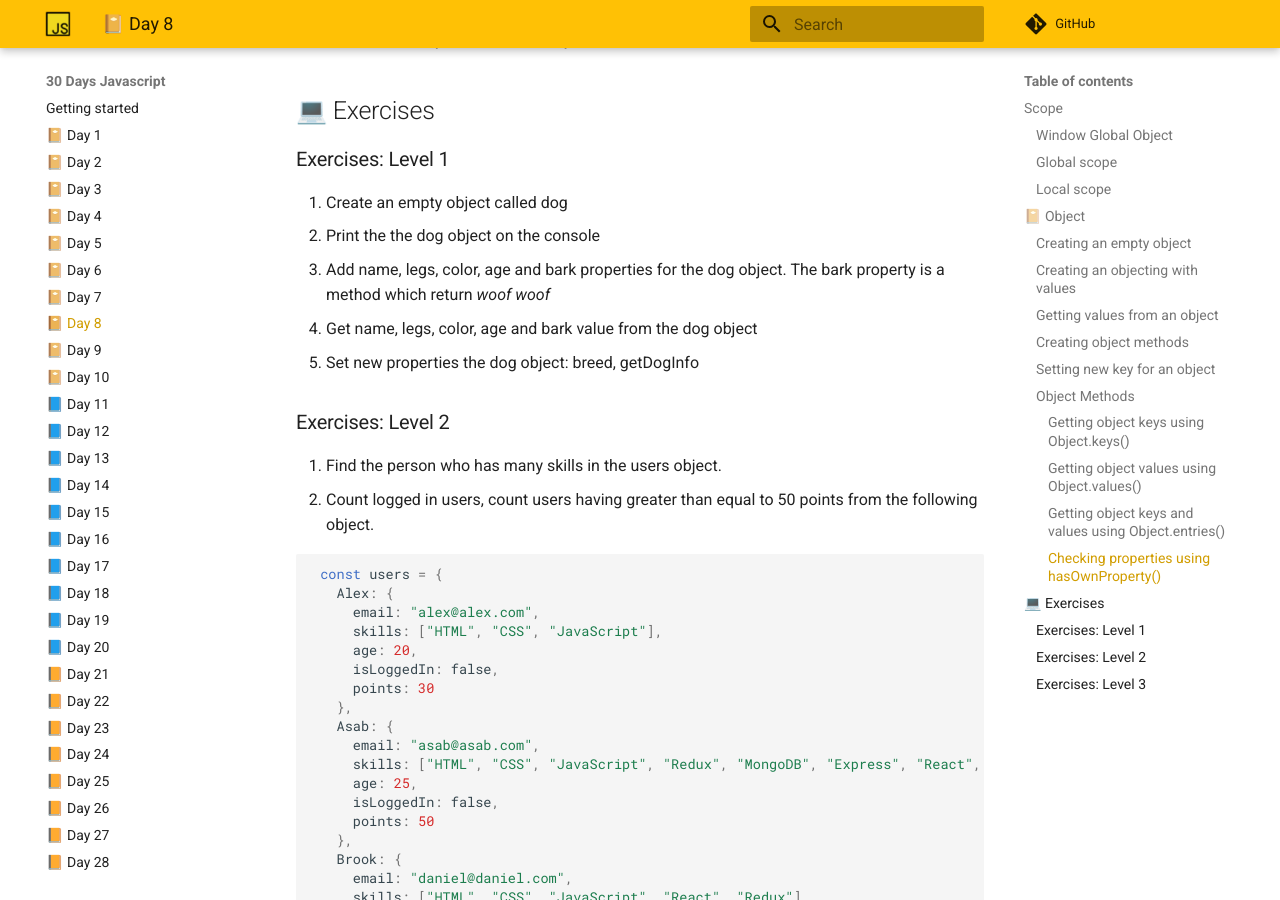
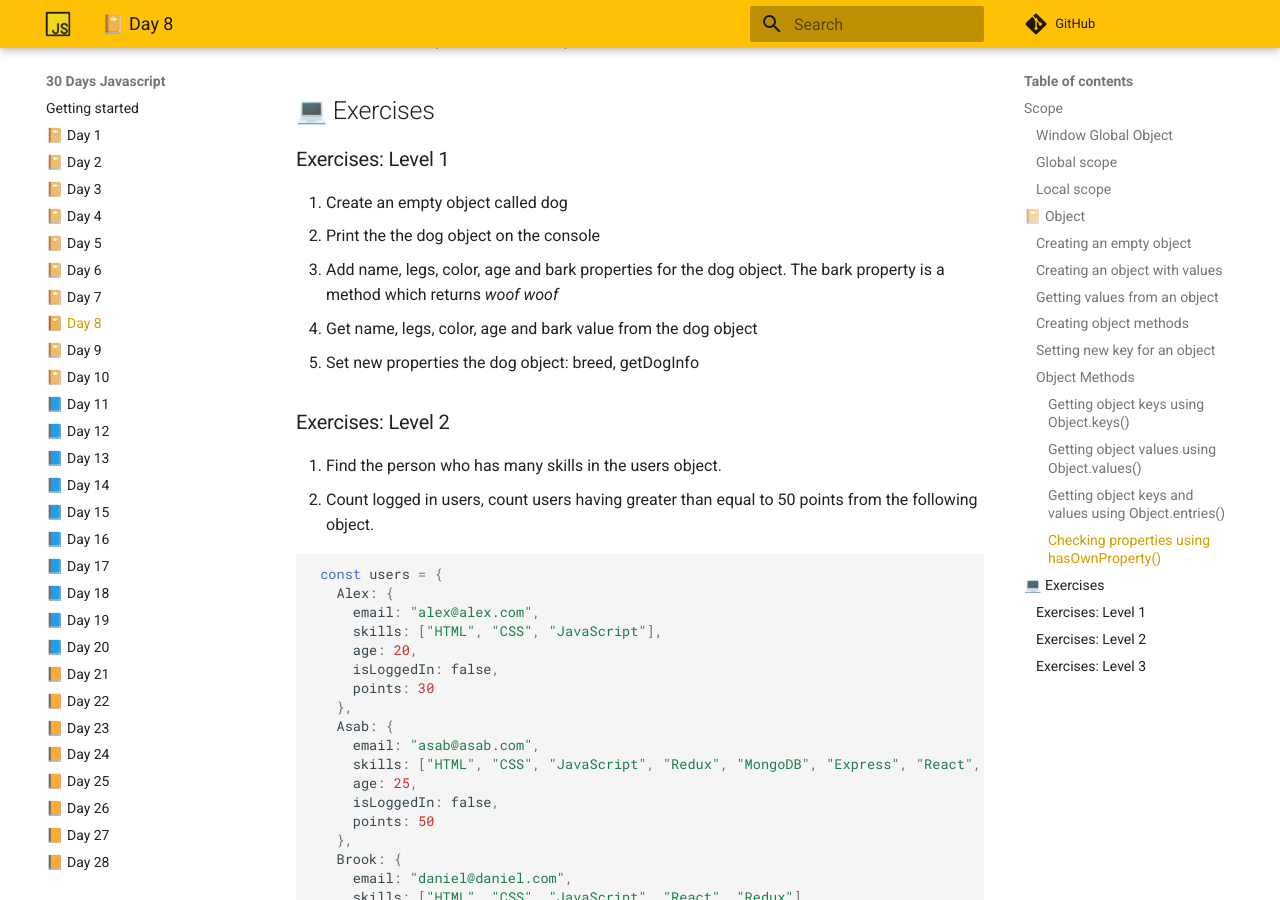
Before and after one commit to devinesia/30-days-javascript-web, an MkDocs documentation site: the page built from docs/08-day.md, in a window 1280 px wide and 900 px high, scrolled down 8054 px. Built offline with MkDocs 1.6.1 and Material for MkDocs 9.7.7, drawn with Linux system fonts in a browser that asks for light colours; comment, search, counter and statistics services are not loaded; some of the changed text lies outside the part shown.

Commit message:
Update 08-day.md
Fixed a Spelling Error at line -> 151

````diff
--- a/docs/08-day.md
+++ b/docs/08-day.md
@@ -148,7 +148,7 @@ An empty object
 const person = {}
 ```
 
-### Creating an objecting with values
+### Creating an object with values
 
 Now, the person object has firstName, lastName, age, location, skills and isMarried properties. The value of properties or keys could be a string, number, boolean, an object, null, undefined or a function.
 
@@ -391,7 +391,7 @@ console.log(copyPerson.hasOwnProperty('score'))
 
 1. Create an empty object called dog
 1. Print the the dog object on the console
-1. Add name, legs, color, age and bark properties for the dog object. The bark property is a method which return _woof woof_
+1. Add name, legs, color, age and bark properties for the dog object. The bark property is a method which returns _woof woof_
 1. Get name, legs, color, age and bark value from the dog object
 1. Set new properties the dog object: breed, getDogInfo
 
````
